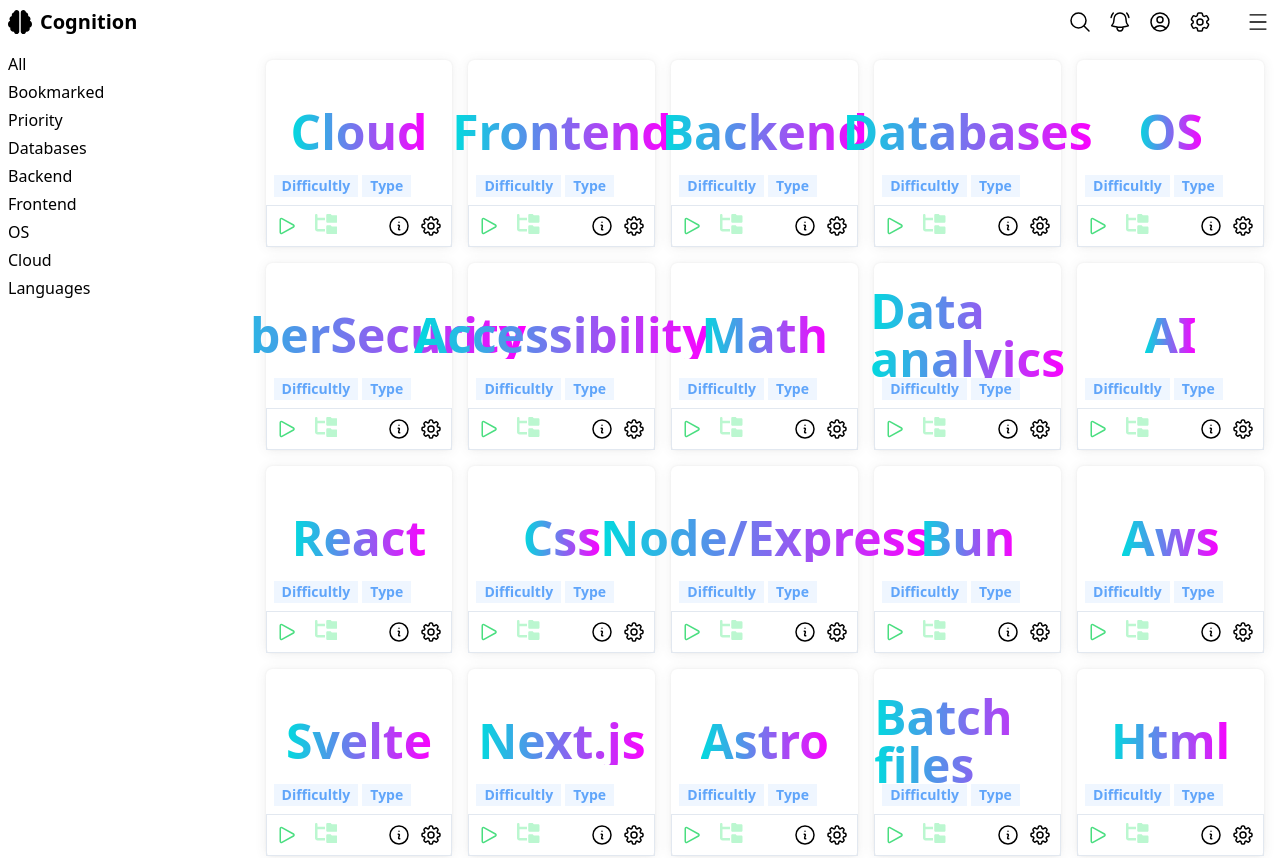
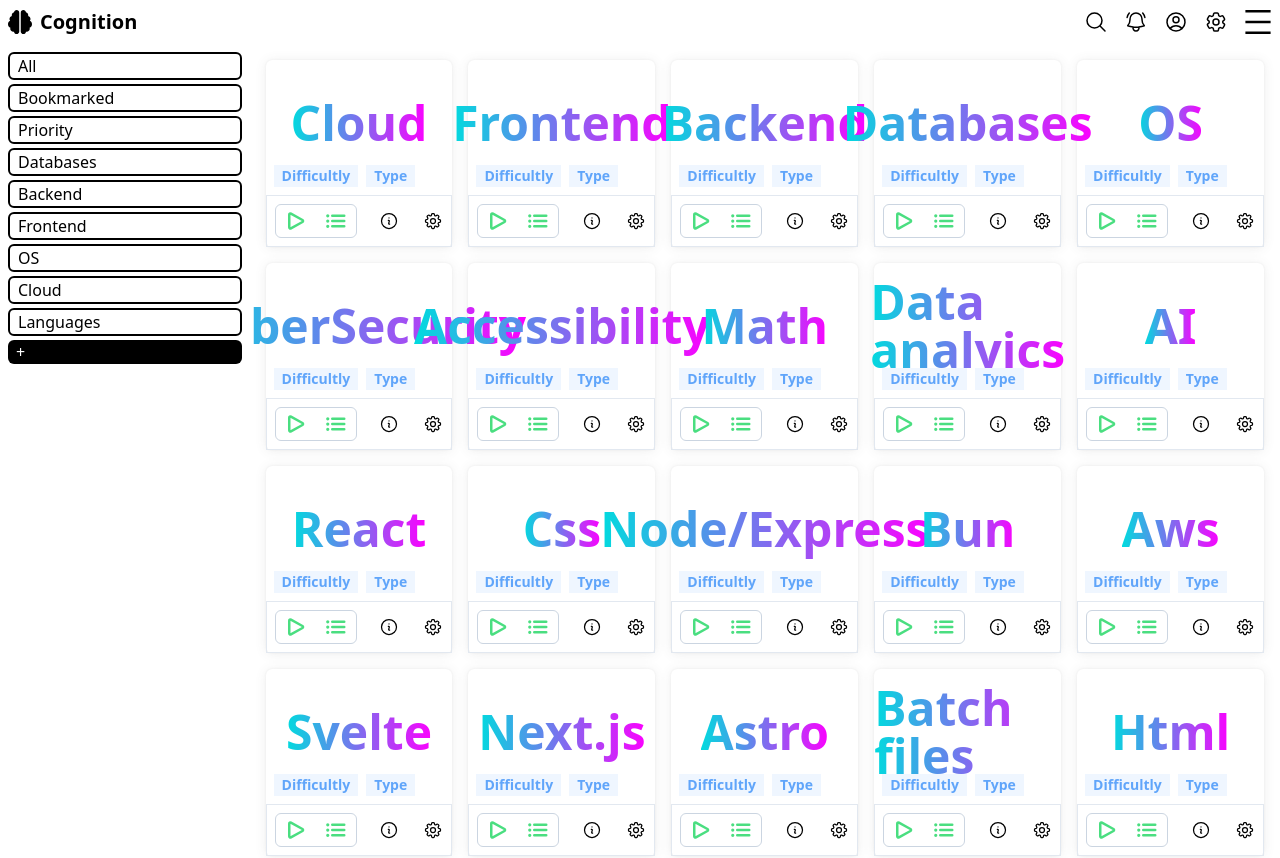
Before and after one commit to JordanRoberts-2000/Cognition, a React (Vite) app: page / in a window 1280 px wide. Shown: the top 858 px of the page. Built offline with nearby package versions, Linux system fonts and the light colour scheme.

Commit message:
even more ui improvements

```diff
--- a/src/App.tsx
+++ b/src/App.tsx
@@ -7,17 +7,18 @@
         <>
             <Header />
             <div className="flex flex-col md:flex-row">
-                <div className="flex-[2] sticky top-11 bg-white border-b-2 border-black z-10">
-                    <ul className="flex md:flex-col gap-4 md:gap-1 w-full overflow-x-auto p-2">
-                        <li>All</li>
-                        <li>Bookmarked</li>
-                        <li>Priority</li>
-                        <li>Databases</li>
-                        <li>Backend</li>
-                        <li>Frontend</li>
-                        <li>OS</li>
-                        <li>Cloud</li>
-                        <li>Languages</li>
+                <div className="flex-[2] sticky top-11 bg-white border-b border-slate-300 z-10">
+                    <ul className="flex md:flex-col gap-4 md:gap-1 w-full overflow-x-auto p-2 font-medium">
+                        <li className="border-2 border-black px-2 rounded-md">All</li>
+                        <li className="border-2 border-black px-2 rounded-md">Bookmarked</li>
+                        <li className="border-2 border-black px-2 rounded-md">Priority</li>
+                        <li className="border-2 border-black px-2 rounded-md">Databases</li>
+                        <li className="border-2 border-black px-2 rounded-md">Backend</li>
+                        <li className="border-2 border-black px-2 rounded-md">Frontend</li>
+                        <li className="border-2 border-black px-2 rounded-md">OS</li>
+                        <li className="border-2 border-black px-2 rounded-md">Cloud</li>
+                        <li className="border-2 border-black px-2 rounded-md">Languages</li>
+                        <li className="px-2 rounded-md bg-black text-white">+</li>
                     </ul>
                 </div>
                 <div className="grid grid-cols-1 md:grid-cols-5 w-full gap-4 flex-[8] p-4">
--- a/src/components/categories/Category.tsx
+++ b/src/components/categories/Category.tsx
@@ -6,24 +6,26 @@
     return (
         <div className="aspect-video md:aspect-square flex flex-col rounded-md customShadow">
             <div className="flex-1 relative flex items-center justify-center font-bold">
-                <span className="text-5xl gradientText">{title}</span>
-                <div className="flex gap-1 absolute bottom-2 left-2 text-sm">
+                <span className="text-5xl gradientText py-2 mb-2">{title}</span>
+                <div className="flex gap-2 absolute bottom-2 left-2 text-sm">
                     <div className="bg-blue-50 px-2 py-[1px] text-blue-400 font-semibold">Difficultly</div>
                     <div className="bg-blue-50 px-2 py-[1px] text-blue-400 font-semibold">Type</div>
                 </div>
             </div>
-            <div className="border-slate-200 border p-2 flex">
-                <div className="flex">
-                    <svg className="w-6 h-6 stroke-green-400" xmlns="http://www.w3.org/2000/svg" fill="none" viewBox="0 0 24 24" strokeWidth={1.5}>
+            <div className="border-slate-200 border p-2 flex items-center">
+                <div className="flex gap-4 border border-slate-300 rounded-md px-2 p-1">
+                    <svg className="w-6 h-6 stroke-green-400" xmlns="http://www.w3.org/2000/svg" fill="none" viewBox="0 0 24 24" strokeWidth={2.5}>
                         <path strokeLinecap="round" strokeLinejoin="round" d="M5.25 5.653c0-.856.917-1.398 1.667-.986l11.54 6.348a1.125 1.125 0 010 1.971l-11.54 6.347a1.125 1.125 0 01-1.667-.985V5.653z" />
                     </svg>
-                    <svg className="h-5 fill-green-200 ml-4" xmlns="http://www.w3.org/2000/svg" viewBox="0 0 576 512"><path d="M64 32C64 14.3 49.7 0 32 0S0 14.3 0 32v96V384c0 35.3 28.7 64 64 64H256V384H64V160H256V96H64V32zM288 192c0 17.7 14.3 32 32 32H544c17.7 0 32-14.3 32-32V64c0-17.7-14.3-32-32-32H445.3c-8.5 0-16.6-3.4-22.6-9.4L409.4 9.4c-6-6-14.1-9.4-22.6-9.4H320c-17.7 0-32 14.3-32 32V192zm0 288c0 17.7 14.3 32 32 32H544c17.7 0 32-14.3 32-32V352c0-17.7-14.3-32-32-32H445.3c-8.5 0-16.6-3.4-22.6-9.4l-13.3-13.3c-6-6-14.1-9.4-22.6-9.4H320c-17.7 0-32 14.3-32 32V480z" /></svg>
+                    <svg className="w-6 h-6 stroke-green-400" xmlns="http://www.w3.org/2000/svg" fill="none" viewBox="0 0 24 24" strokeWidth={2.5}>
+                        <path strokeLinecap="round" strokeLinejoin="round" d="M8.25 6.75h12M8.25 12h12m-12 5.25h12M3.75 6.75h.007v.008H3.75V6.75zm.375 0a.375.375 0 11-.75 0 .375.375 0 01.75 0zM3.75 12h.007v.008H3.75V12zm.375 0a.375.375 0 11-.75 0 .375.375 0 01.75 0zm-.375 5.25h.007v.008H3.75v-.008zm.375 0a.375.375 0 11-.75 0 .375.375 0 01.75 0z" />
+                    </svg>
                 </div>
-                <div className="ml-auto flex gap-2">
-                    <svg className="w-6 h-6 stroke-black" xmlns="http://www.w3.org/2000/svg" fill="none" viewBox="0 0 24 24" strokeWidth={1.5}>
+                <div className="ml-auto flex gap-6">
+                    <svg className="w-5 h-5 stroke-black" xmlns="http://www.w3.org/2000/svg" fill="none" viewBox="0 0 24 24" strokeWidth={1.5}>
                         <path strokeLinecap="round" strokeLinejoin="round" d="M11.25 11.25l.041-.02a.75.75 0 011.063.852l-.708 2.836a.75.75 0 001.063.853l.041-.021M21 12a9 9 0 11-18 0 9 9 0 0118 0zm-9-3.75h.008v.008H12V8.25z" />
                     </svg>
-                    <svg className="w-6 h-6 stroke-black" xmlns="http://www.w3.org/2000/svg" fill="none" viewBox="0 0 24 24" strokeWidth={1.5}>
+                    <svg className="w-5 h-5 stroke-black" xmlns="http://www.w3.org/2000/svg" fill="none" viewBox="0 0 24 24" strokeWidth={1.5}>
                         <path strokeLinecap="round" strokeLinejoin="round" d="M10.343 3.94c.09-.542.56-.94 1.11-.94h1.093c.55 0 1.02.398 1.11.94l.149.894c.07.424.384.764.78.93.398.164.855.142 1.205-.108l.737-.527a1.125 1.125 0 011.45.12l.773.774c.39.389.44 1.002.12 1.45l-.527.737c-.25.35-.272.806-.107 1.204.165.397.505.71.93.78l.893.15c.543.09.94.56.94 1.109v1.094c0 .55-.397 1.02-.94 1.11l-.893.149c-.425.07-.765.383-.93.78-.165.398-.143.854.107 1.204l.527.738c.32.447.269 1.06-.12 1.45l-.774.773a1.125 1.125 0 01-1.449.12l-.738-.527c-.35-.25-.806-.272-1.203-.107-.397.165-.71.505-.781.929l-.149.894c-.09.542-.56.94-1.11.94h-1.094c-.55 0-1.019-.398-1.11-.94l-.148-.894c-.071-.424-.384-.764-.781-.93-.398-.164-.854-.142-1.204.108l-.738.527c-.447.32-1.06.269-1.45-.12l-.773-.774a1.125 1.125 0 01-.12-1.45l.527-.737c.25-.35.273-.806.108-1.204-.165-.397-.505-.71-.93-.78l-.894-.15c-.542-.09-.94-.56-.94-1.109v-1.094c0-.55.398-1.02.94-1.11l.894-.149c.424-.07.765-.383.93-.78.165-.398.143-.854-.107-1.204l-.527-.738a1.125 1.125 0 01.12-1.45l.773-.773a1.125 1.125 0 011.45-.12l.737.527c.35.25.807.272 1.204.107.397-.165.71-.505.78-.929l.15-.894z" />
                         <path strokeLinecap="round" strokeLinejoin="round" d="M15 12a3 3 0 11-6 0 3 3 0 016 0z" />
                     </svg>
--- a/src/components/ui/header/Header.tsx
+++ b/src/components/ui/header/Header.tsx
@@ -8,7 +8,7 @@
                 <svg className="h-6 fill-black" xmlns="http://www.w3.org/2000/svg" viewBox="0 0 512 512"><path d="M184 0c30.9 0 56 25.1 56 56V456c0 30.9-25.1 56-56 56c-28.9 0-52.7-21.9-55.7-50.1c-5.2 1.4-10.7 2.1-16.3 2.1c-35.3 0-64-28.7-64-64c0-7.4 1.3-14.6 3.6-21.2C21.4 367.4 0 338.2 0 304c0-31.9 18.7-59.5 45.8-72.3C37.1 220.8 32 207 32 192c0-30.7 21.6-56.3 50.4-62.6C80.8 123.9 80 118 80 112c0-29.9 20.6-55.1 48.3-62.1C131.3 21.9 155.1 0 184 0zM328 0c28.9 0 52.6 21.9 55.7 49.9c27.8 7 48.3 32.1 48.3 62.1c0 6-.8 11.9-2.4 17.4c28.8 6.2 50.4 31.9 50.4 62.6c0 15-5.1 28.8-13.8 39.7C493.3 244.5 512 272.1 512 304c0 34.2-21.4 63.4-51.6 74.8c2.3 6.6 3.6 13.8 3.6 21.2c0 35.3-28.7 64-64 64c-5.6 0-11.1-.7-16.3-2.1c-3 28.2-26.8 50.1-55.7 50.1c-30.9 0-56-25.1-56-56V56c0-30.9 25.1-56 56-56z" /></svg>
                 Cognition
             </div>
-            <div className="ml-auto mr-8 flex gap-4">
+            <div className="ml-auto mr-4 flex gap-4">
                 <svg className="w-6 h-6 stroke-black" xmlns="http://www.w3.org/2000/svg" fill="none" viewBox="0 0 24 24" strokeWidth={1.5}>
                     <path strokeLinecap="round" strokeLinejoin="round" d="M21 21l-5.197-5.197m0 0A7.5 7.5 0 105.196 5.196a7.5 7.5 0 0010.607 10.607z" />
                 </svg>
@@ -23,7 +23,7 @@
                     <path strokeLinecap="round" strokeLinejoin="round" d="M15 12a3 3 0 11-6 0 3 3 0 016 0z" />
                 </svg>
             </div>
-            <SvgHamburgerMenu />
+            <SvgHamburgerMenu thickness={4} className="scale-[1.5]"/>
         </HeaderWrapper2>
     )
 }
```
